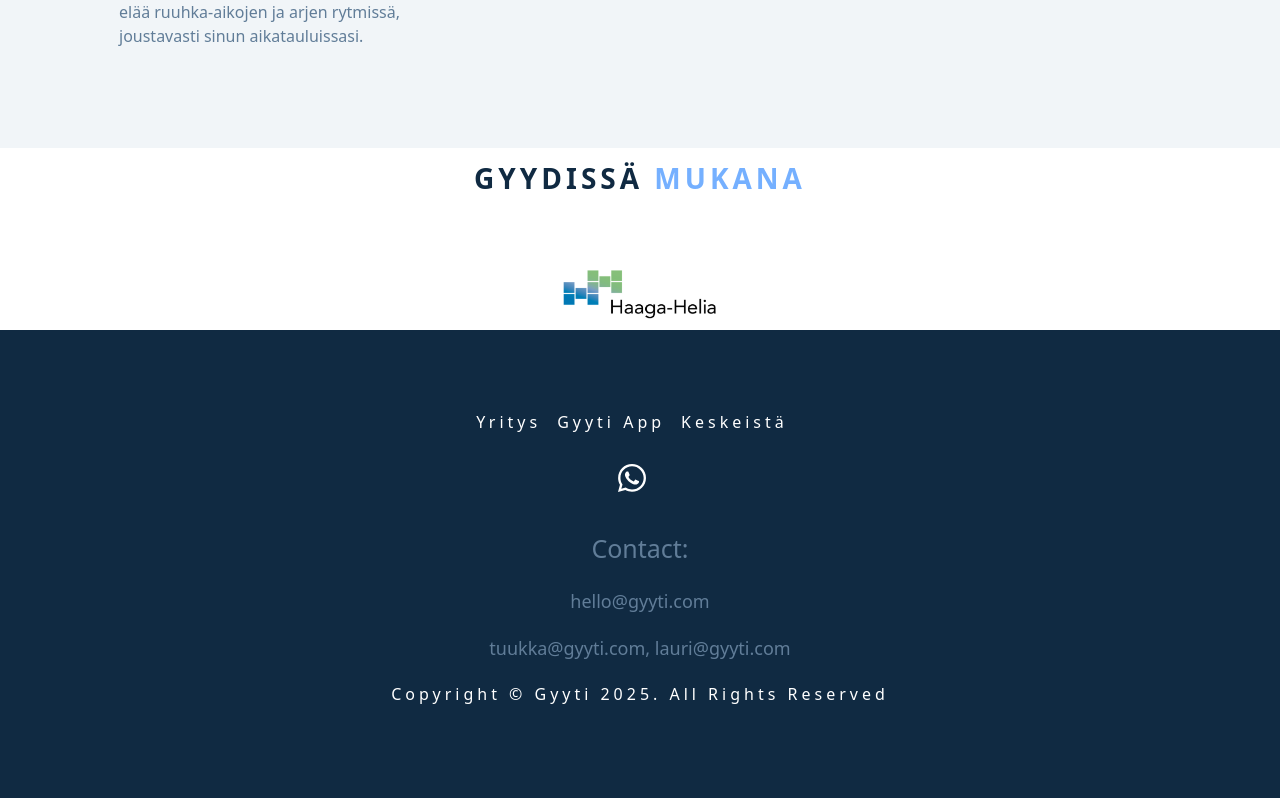
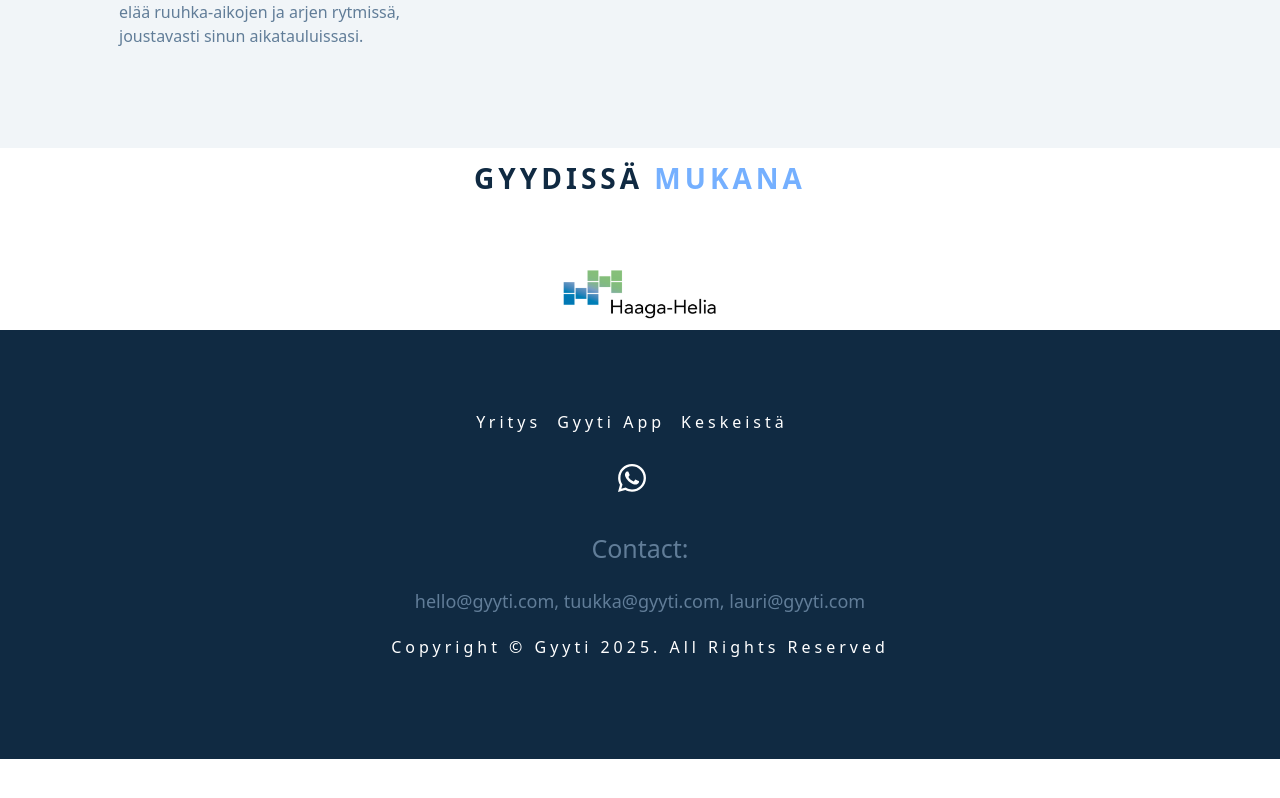
Before and after one commit to TuukkaUusitalo/gyytiWeb2, a React (Vite) app: page / in a window 1280 px wide. Shown: the part 1954-2752 px from the top of the page. After the commit the page ends 2713 px from the top, so only its background shows below. Built offline with nearby package versions, Linux system fonts and the light colour scheme.

Commit message:
Update Footer.jsx

```diff
--- a/src/components/Footer.jsx
+++ b/src/components/Footer.jsx
@@ -10,10 +10,7 @@
         Contact:
       </p>
       <p style={{fontSize: '18px', textAlign: 'center'}}>
-        hello@gyyti.com
-      </p>
-      <p style={{fontSize: '18px', textAlign: 'center'}}>
-        tuukka@gyyti.com, lauri@gyyti.com
+        hello@gyyti.com, tuukka@gyyti.com, lauri@gyyti.com
       </p>
       <p className="copyright">
         copyright © Gyyti<span id="date">2025</span>. all rights
```
